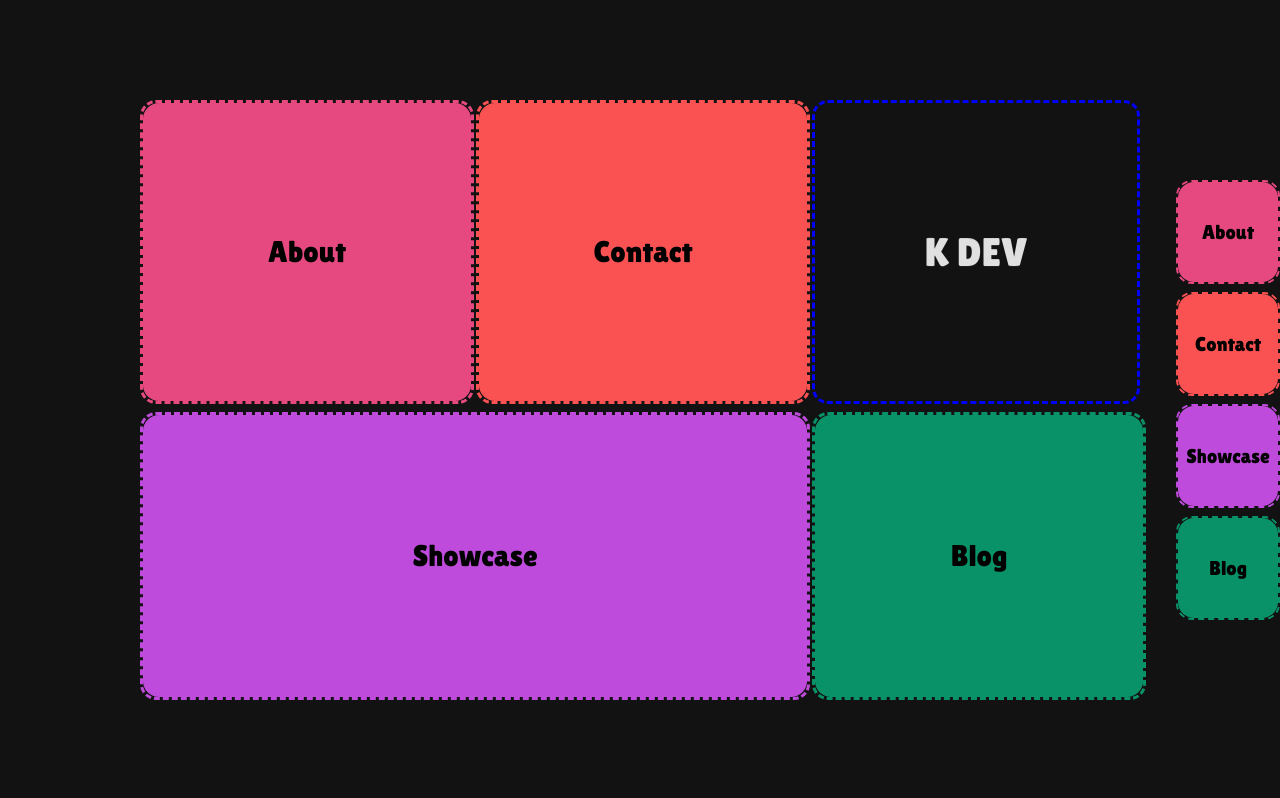
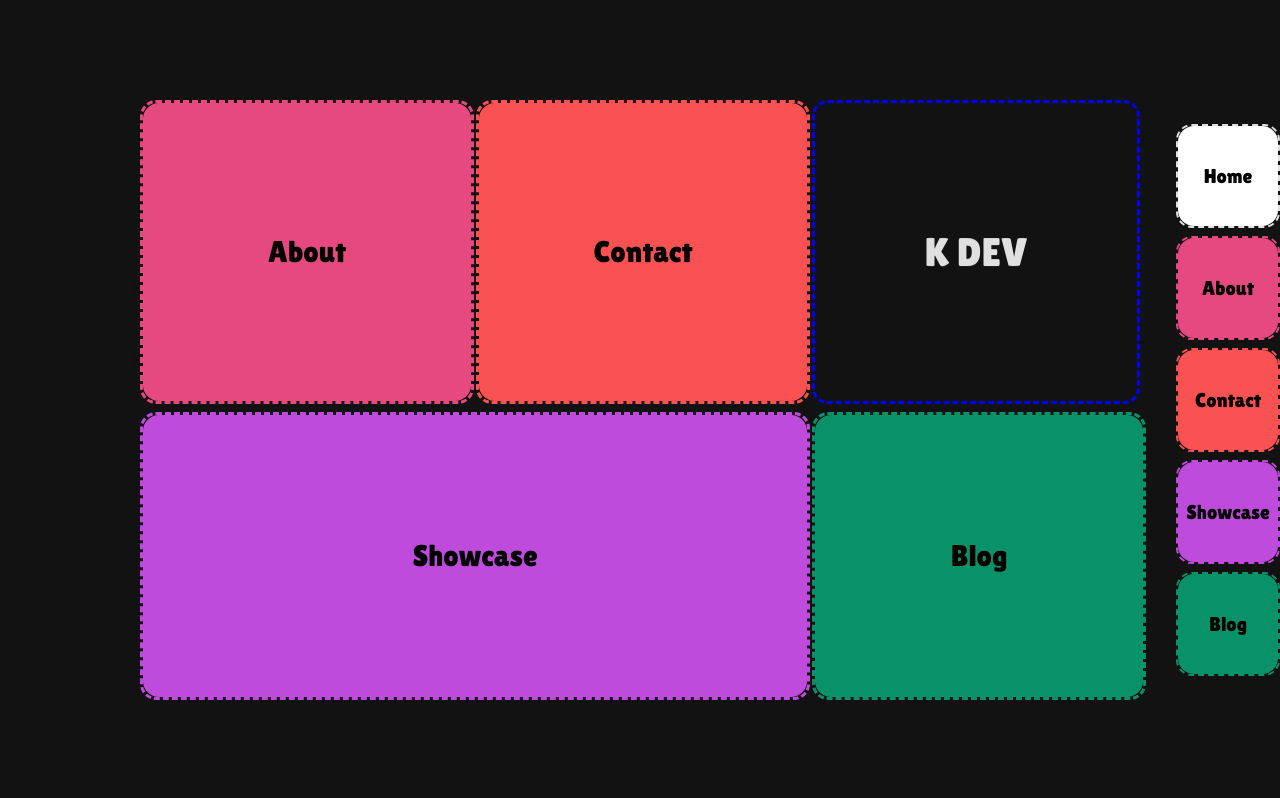
Before and after one commit to CClotho/my-portfolio, a React (Vite) app: page / in a window 1280 px wide. Shown: the top 798 px of the page. Built offline with nearby package versions, Linux system fonts and the light colour scheme; a web font is replaced by a local one.

Commit message:
(added): home link

```diff
--- a/src/pages/Homepage.tsx
+++ b/src/pages/Homepage.tsx
@@ -3,7 +3,7 @@ import { memo } from "react";
 const Homepage = function({element, inView}: RefType): React.JSX.Element {
 
     return (
-       <header className="header-main-nav " ref={element} id="">
+       <header id="home-section" className="header-main-nav " ref={element}>
          <nav className={`main-nav ${inView ? "" : ""}`}>
             <div className="links" id="about">
                 <a href="#about-section" className="about"> About</a>
--- a/src/pages/shared/DesktopSidebar.tsx
+++ b/src/pages/shared/DesktopSidebar.tsx
@@ -9,6 +9,7 @@ const DesktopSidebar = function(): React.JSX.Element {
 
         <nav className="desktop-sidebar">
             <ul className="desktop-sidebar-list">
+                <li id="home"><a href="#home-section" className="home">Home</a></li>
                 <li id="about"><a href="#about-section" className="about">About</a></li>
                 <li id="contact"><a href="#contact-section" className="contact">Contact</a></li>
                 <li id="showcase"><a href="#showcase-section" className="showcase">Showcase</a></li>
--- a/src/pages/shared/MobileSidebar.tsx
+++ b/src/pages/shared/MobileSidebar.tsx
@@ -13,6 +13,7 @@ const MobileSidebar = function(): React.JSX.Element {
         <nav className="mobile-sidebar">
             <div className="menu-icon" onClick={handleMenu}></div>
             <ul className={`mobile-sidebar-list ${isToggle ? "show" : "hide"}`}>
+                <li id="home"><a href="#home-section" className={`home-mobile ${isToggle ? 'animate' : ''}`}>Home</a></li>
                 <li id="about" className={`about-mobile ${isToggle ? 'animate' : ''}`}><a href="#about-section" className="about">About</a></li>
                 <li id="contact" className={`contact-mobile ${isToggle ? 'animate' : ''}`}><a href="#contact-section" className="contact">Contact</a></li>
                 <li id="showcase" className={`showcase-mobile ${isToggle ? 'animate' : ''}`}><a href="#showcase-section" className="showcase">Showcase</a></li>
--- a/src/styles/pages/homepage.scss
+++ b/src/styles/pages/homepage.scss
@@ -66,8 +66,13 @@
 
 }
 
-
-.about-mobile, .contact-mobile,
+#home a {
+    background-color: white;
+}
+.home {
+    background-color: white;
+}
+.home-mobile, .about-mobile, .contact-mobile,
 .showcase-mobile, .blog-mobile {
     transform: translateX(-100%);
 
@@ -263,8 +268,8 @@
 .animate {
     animation: links-animation 200ms forwards;
 }
-
-.about-mobile.animate { animation-delay: 0ms; }      /* No delay for the first item */
+.home-mobile.animate { animation-delay: 0ms; }
+.about-mobile.animate { animation-delay: 50ms; }      /* No delay for the first item */
 .contact-mobile.animate { animation-delay: 100ms; }         /* 100ms delay for the second item */
 .showcase-mobile.animate { animation-delay: 150ms; }        /* 200ms delay for the third item */
 .blog-mobile.animate { animation-delay: 200ms; }
```
